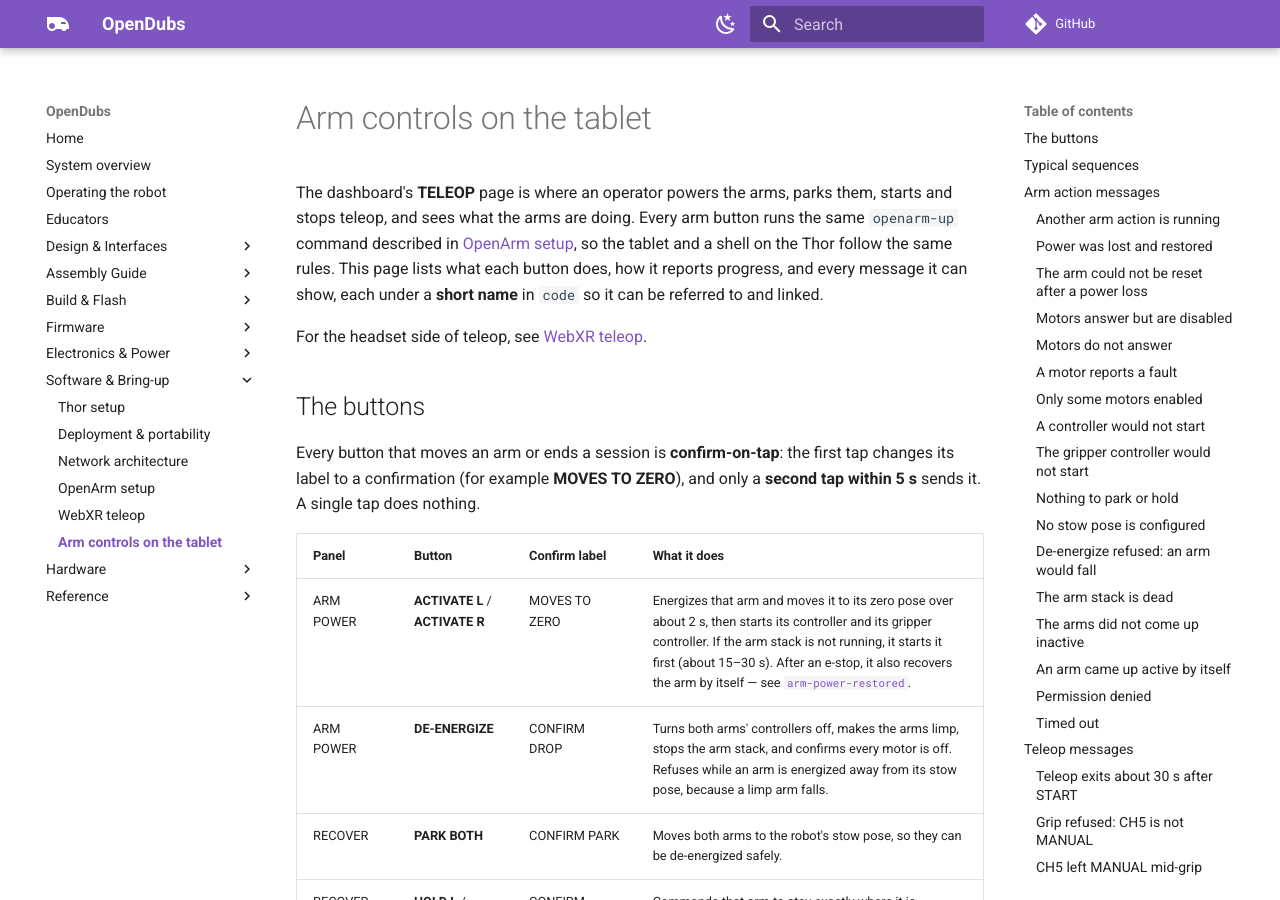
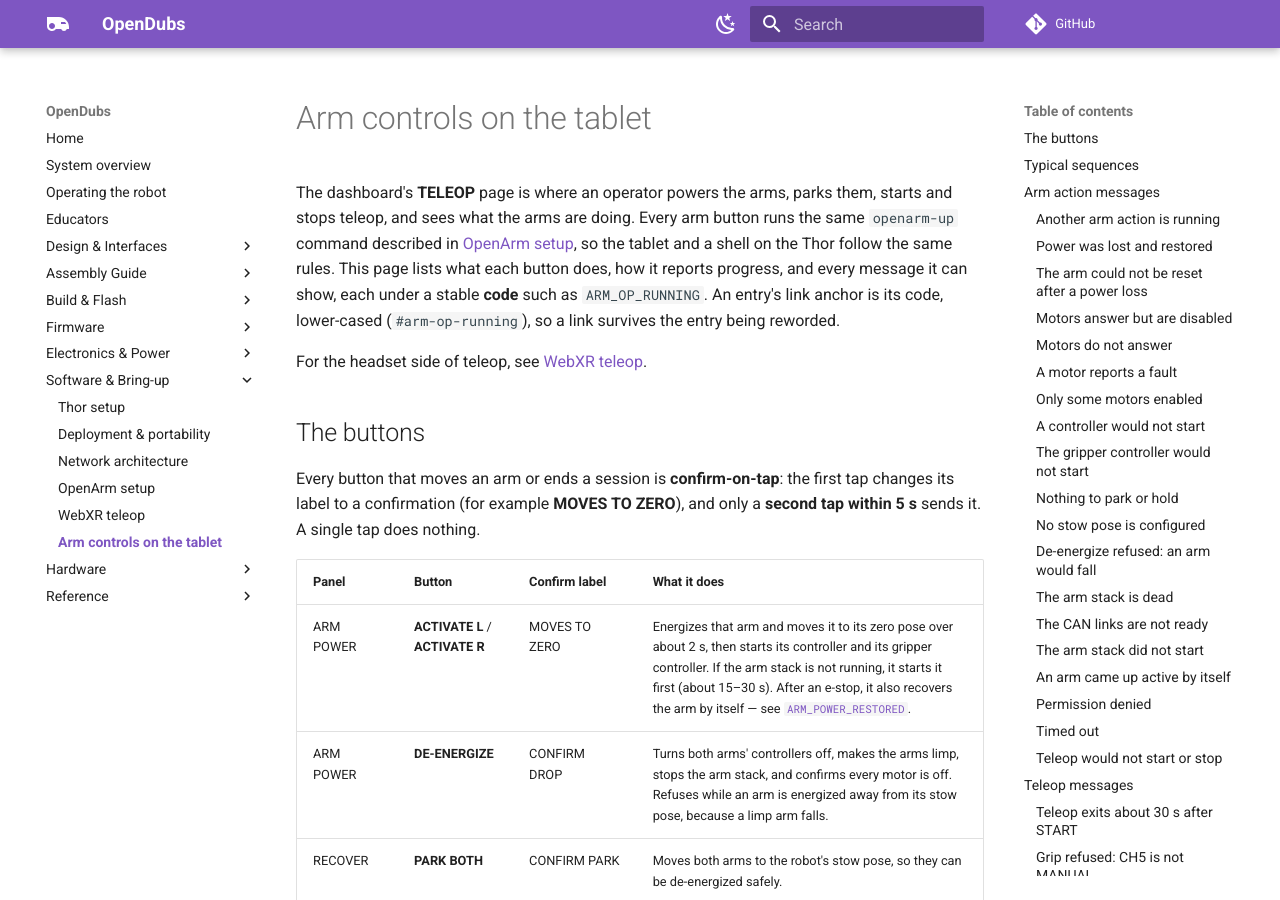
Before and after one commit to UW-Allen-School-Robotics/opendubs, an MkDocs documentation site: the page built from docs/arm-dashboard.md, in a window 1280 px wide and 900 px high. Built offline with MkDocs 1.6.1 and Material for MkDocs 9.7.7, drawn with Linux system fonts in a browser that asks for light colours; comment, search, counter and statistics services are not loaded; some of the changed text lies outside the part shown.

Commit message:
docs(arms): message names become troubleshooting-registry codes
Each arm and teleop message in docs/arm-dashboard.md now carries a registry
code (ARM_OP_RUNNING, ARM_MOTORS_SILENT, ARM_TELEOP_GRIP_REFUSED_MODE, ...)
and is anchored as the code lower-cased, per the Docs lane's registry design,
so the dashboard's "?" links and the generated reference page can share
them. The five names the design proposed for the arms are used as given; the
rest are this lane's. 'The stack did not start' is split into
ARM_CAN_NOT_READY and ARM_STACK_START_FAILED, and ARM_SERVICE_FAILED (teleop
would not start or stop) is added. 27 codes, every anchor checked in the
built page.

Co-Authored-By: Claude Opus 5.5 <noreply@anthropic.com>

```diff
--- a/docs/arm-dashboard.md
+++ b/docs/arm-dashboard.md
@@ -4,7 +4,8 @@ The dashboard's **TELEOP** page is where an operator powers the arms, parks them
 teleop, and sees what the arms are doing. Every arm button runs the same `openarm-up` command
 described in [OpenArm setup](openarm-setup.md), so the tablet and a shell on the Thor follow the
 same rules. This page lists what each button does, how it reports progress, and every message it
-can show, each under a **short name** in `code` so it can be referred to and linked.
+can show, each under a stable **code** such as `ARM_OP_RUNNING`. An entry's link anchor is its code,
+lower-cased (`#arm-op-running`), so a link survives the entry being reworded.
 
 For the headset side of teleop, see [WebXR teleop](teleop-setup.md).
 
@@ -16,7 +17,7 @@ it. A single tap does nothing.
 
 | Panel | Button | Confirm label | What it does |
 |---|---|---|---|
-| ARM POWER | **ACTIVATE L** / **ACTIVATE R** | MOVES TO ZERO | Energizes that arm and moves it to its zero pose over about 2 s, then starts its controller and its gripper controller. If the arm stack is not running, it starts it first (about 15–30 s). After an e-stop, it also recovers the arm by itself — see [`arm-power-restored`](#arm-power-restored). |
+| ARM POWER | **ACTIVATE L** / **ACTIVATE R** | MOVES TO ZERO | Energizes that arm and moves it to its zero pose over about 2 s, then starts its controller and its gripper controller. If the arm stack is not running, it starts it first (about 15–30 s). After an e-stop, it also recovers the arm by itself — see [`ARM_POWER_RESTORED`](#arm-power-restored). |
 | ARM POWER | **DE-ENERGIZE** | CONFIRM DROP | Turns both arms' controllers off, makes the arms limp, stops the arm stack, and confirms every motor is off. Refuses while an arm is energized away from its stow pose, because a limp arm falls. |
 | RECOVER | **PARK BOTH** | CONFIRM PARK | Moves both arms to the robot's stow pose, so they can be de-energized safely. |
 | RECOVER | **HOLD L** / **HOLD R** | CONFIRM HOLD | Commands that arm to stay exactly where it is, stopping any motion in progress. |
@@ -45,7 +46,9 @@ motor count and faults, and the last arm action's message.
 These come from `openarm-up`, run by an arm button, and appear on the button and in the readiness
 list. The same text appears in a shell.
 
-### Another arm action is running {#arm-busy}
+### Another arm action is running {#arm-op-running}
+
+**Code:** `ARM_OP_RUNNING`
 
 **Shown as:** the button reads **BUSY — WAIT**; the line under the buttons reads
 *… refused: activate left is still running (12s)*.
@@ -56,6 +59,8 @@ such as the Shows page. Running two would mean two commands fighting over the sa
 **Do:** wait for the running action to finish, then press again.
 
 ### Power was lost and restored {#arm-power-restored}
+
+**Code:** `ARM_POWER_RESTORED`
 
 **Shown as:** in the action's output, *power was lost and restored (motors disabled under an active
 arm) -- resetting this arm*, followed by a normal activation.
@@ -69,11 +74,15 @@ as usual.
 
 ### The arm could not be reset after a power loss {#arm-reset-failed}
 
+**Code:** `ARM_RESET_FAILED`
+
 **Shown as:** *could not reset the arm after a power loss (hardware is '…', not inactive)*.
 
 **Do:** press **DE-ENERGIZE**, tap it again to confirm, then press **ACTIVATE** for that arm.
 
 ### Motors answer but are disabled {#arm-motors-disabled}
+
+**Code:** `ARM_MOTORS_DISABLED`
 
 **Shown as:** *the motors answer but are DISABLED, while the arm stack still has this arm active.*
 
@@ -82,6 +91,8 @@ as usual.
 **Do:** press **DE-ENERGIZE**, tap it again to confirm, then press **ACTIVATE** for that arm.
 
 ### Motors do not answer {#arm-motors-silent}
+
+**Code:** `ARM_MOTORS_SILENT`
 
 **Shown as:** *N of 8 motors do not answer on CAN. Not starting its controller.*
 
@@ -94,6 +105,8 @@ still do not answer, `openarm-motors status` on the Thor shows which motors are
 
 ### A motor reports a fault {#arm-motor-fault}
 
+**Code:** `ARM_MOTOR_FAULT`
+
 **Shown as:** *motor fault — id3:OVERVOLTAGE. Not starting its controller.* (the motor and its fault
 vary).
 
@@ -103,6 +116,8 @@ vary).
 
 ### Only some motors enabled {#arm-partial-enable}
 
+**Code:** `ARM_PARTIAL_ENABLE`
+
 **Shown as:** *the hardware went active but only N/8 motors enabled*.
 
 **Do:** press **DE-ENERGIZE**, tap it again to confirm, then **ACTIVATE**. If it happens again,
@@ -110,22 +125,28 @@ power-cycle the arms with the e-stop first.
 
 ### A controller would not start {#arm-controller-inactive}
 
+**Code:** `ARM_CONTROLLER_INACTIVE`
+
 **Shown as:** *right_controller is 'inactive', not active* (or *not loaded*).
 
 **Do:** **DE-ENERGIZE**, then **ACTIVATE**. If it repeats, the arm stack's log (`openarm-up logs` on
 the Thor) says why.
 
-### The gripper controller would not start {#arm-gripper-controller-missing}
+### The gripper controller would not start {#arm-gripper-controller-inactive}
+
+**Code:** `ARM_GRIPPER_CONTROLLER_INACTIVE`
 
 **Shown as:** a warning in the action's output: *…_gripper_controller is '…', not active. The arm
 will move, but TELEOP WILL NOT START*.
 
 **Means:** the arm works, but the teleop bridge needs both grippers' controllers and will exit about
-30 s after START without them ([`teleop-gripper-timeout`](#teleop-gripper-timeout)).
+30 s after START without them ([`ARM_TELEOP_GRIPPER_TIMEOUT`](#arm-teleop-gripper-timeout)).
 
 **Do:** **DE-ENERGIZE**, then **ACTIVATE** that arm again.
 
 ### Nothing to park or hold {#arm-not-active}
+
+**Code:** `ARM_NOT_ACTIVE`
 
 **Shown as:** *…: controller is not active — nothing to park* (or *nothing to hold*), or *stack is
 not running — nothing to park*.
@@ -136,6 +157,8 @@ not running — nothing to park*.
 
 ### No stow pose is configured {#arm-no-stow-pose}
 
+**Code:** `ARM_NO_STOW_POSE`
+
 **Shown as:** *…: no stow pose configured in /etc/opendubs/openarm-stow.conf*.
 
 **Means:** the robot has not been told where its arms are safe to rest. PARK refuses rather than
@@ -143,7 +166,9 @@ guess, because a wrong pose can drive an arm into the robot's head.
 
 **Do:** set the stow pose, per [OpenArm setup § Configuring the stow pose](openarm-setup.md#configuring-the-stow-pose).
 
-### De-energize refused: an arm would fall {#arm-down-refused}
+### De-energize refused: an arm would fall {#arm-down-would-drop}
+
+**Code:** `ARM_DOWN_WOULD_DROP`
 
 **Shown as:** *refusing — left still active, and 'inactive' removes torque: the arm goes limp and
 falls from wherever it is now.*
@@ -155,6 +180,8 @@ from, a shell on the Thor can say so explicitly: `openarm-up down --drop`.
 
 ### The arm stack is dead {#arm-stack-dead}
 
+**Code:** `ARM_STACK_DEAD`
+
 **Shown as:** *a DEAD stack is still holding the launch process — the controller_manager does not
 answer.*
 
@@ -164,10 +191,24 @@ answer.*
 motors are still energized with no controller, follow the options it prints — the arms hold their
 last command until something disables them.
 
-### The arms did not come up inactive {#arm-start-failed}
+### The CAN links are not ready {#arm-can-not-ready}
 
-**Shown as:** *arms did not reach 'inactive' in 30 s*, *launch exited*, *CAN links not ready —
-nothing launched*, or *no 'openarm' container*.
+**Code:** `ARM_CAN_NOT_READY`
+
+**Shown as:** *CAN links not ready — nothing launched*.
+
+**Means:** the arms' two CAN interfaces are missing or down, so the arm stack cannot reach the
+motors.
+
+**Do:** see [OpenArm setup § Troubleshooting](openarm-setup.md#troubleshooting): is the adapter
+plugged in, is its driver installed, is each link `ERROR-ACTIVE`.
+
+### The arm stack did not start {#arm-stack-start-failed}
+
+**Code:** `ARM_STACK_START_FAILED`
+
+**Shown as:** *arms did not reach 'inactive' in 30 s*, *launch exited*, *no 'openarm' container*, or
+*container would not start*.
 
 **Means:** the arm stack could not start. The first two point at the stack itself, the last two at
 the robot's provisioning.
@@ -176,6 +217,8 @@ the robot's provisioning.
 [OpenArm setup § Troubleshooting](openarm-setup.md#troubleshooting).
 
 ### An arm came up active by itself {#arm-came-up-active}
+
+**Code:** `ARM_CAME_UP_ACTIVE`
 
 **Shown as:** *an arm came up ACTIVE by itself — the controller config no longer starts arms
 inactive. stopping the stack now.*
@@ -186,7 +229,9 @@ moves an arm, so it must always be a deliberate step; `openarm-up` stops the sta
 **Do:** restore `hardware_components_initial_state: inactive` in the controller configuration; see
 [OpenArm setup § Start the arms inactive](openarm-setup.md#start-the-arms-inactive).
 
-### Permission denied {#arm-sudo}
+### Permission denied {#arm-sudo-denied}
+
+**Code:** `ARM_SUDO_DENIED`
 
 **Shown as:** *sudo: a password is required*.
 
@@ -194,19 +239,34 @@ moves an arm, so it must always be a deliberate step; `openarm-up` stops the sta
 
 **Do:** install the dashboard's sudoers rule (`kiosk-dashboard/deploy/opendubs-sudoers`).
 
-### Timed out {#arm-timeout}
+### Timed out {#arm-op-timeout}
+
+**Code:** `ARM_OP_TIMEOUT`
 
 **Shown as:** *activate timed out after 180s* (the action and its limit vary).
 
 **Do:** check `openarm-up status` on the Thor before pressing anything else: the action may have
 partly completed.
 
+### Teleop would not start or stop {#arm-service-failed}
+
+**Code:** `ARM_SERVICE_FAILED`
+
+**Shown as:** *systemctl start failed: …* or *systemctl stop returned …* under TELEOP.
+
+**Means:** the dashboard could not start or stop the teleop bridge's service.
+
+**Do:** check `systemctl status opendubs-teleop` and `journalctl -u opendubs-teleop` on the Thor. A
+*password is required* here is [`ARM_SUDO_DENIED`](#arm-sudo-denied).
+
 ## Teleop messages
 
 The bridge reports these in its log, `journalctl -u opendubs-teleop` on the Thor. **They are not yet
 shown on the tablet**, so when a grip appears to do nothing, this is where to look.
 
-### Teleop exits about 30 s after START {#teleop-gripper-timeout}
+### Teleop exits about 30 s after START {#arm-teleop-gripper-timeout}
+
+**Code:** `ARM_TELEOP_GRIPPER_TIMEOUT`
 
 **Shown as:** the SERVER badge drops back to STOPPED; the log ends with *Timed out waiting for left
 gripper action server*.
@@ -215,19 +275,25 @@ gripper action server*.
 
 **Do:** **ACTIVATE** both arms (which starts their gripper controllers), then **START** again.
 
-### Grip refused: CH5 is not MANUAL {#teleop-grip-refused-ch5}
+### Grip refused: CH5 is not MANUAL {#arm-teleop-grip-refused-mode}
+
+**Code:** `ARM_TELEOP_GRIP_REFUSED_MODE`
 
 **Shown as:** *RIGHT: grip refused -- CH5 is OFF, teleop needs MANUAL*.
 
 **Do:** set CH5 to MANUAL (the middle position), release the grip, and squeeze it again.
 
-### CH5 left MANUAL mid-grip {#teleop-stopped-ch5}
+### CH5 left MANUAL mid-grip {#arm-teleop-stopped-mode}
+
+**Code:** `ARM_TELEOP_STOPPED_MODE`
 
 **Shown as:** *RIGHT: CH5 is OFF -- disengaged, stopped where it is; re-grip in MANUAL*.
 
 **Do:** set CH5 back to MANUAL, release the grip, and squeeze again.
 
-### A hand stopped streaming {#teleop-tracking-lost}
+### A hand stopped streaming {#arm-teleop-tracking-lost}
+
+**Code:** `ARM_TELEOP_TRACKING_LOST`
 
 **Shown as:** *RIGHT: tracking lost (no pose data for > 0.50s)*, and if that hand was gripping,
 *disengaged on tracking loss -- stopped where it is*.
@@ -239,14 +305,18 @@ it was.
 **Do:** bring the controller back into view, release the grip, and squeeze again. Frequent losses
 with the controller in plain view point at the network.
 
-### Home refused {#teleop-home-refused}
+### Home refused {#arm-teleop-home-refused}
+
+**Code:** `ARM_TELEOP_HOME_REFUSED`
 
 **Shown as:** *RIGHT: A held but homing refused -- …*, where the reason is one of: CH5 is not
 MANUAL; no stow pose for this arm; the grip clutch is engaged; no joint data for this arm.
 
 **Do:** fix the stated reason — for the grip, release it first, then hold A or X.
 
-### The arm stops following {#teleop-unreachable}
+### The arm stops following {#arm-teleop-unreachable}
+
+**Code:** `ARM_TELEOP_UNREACHABLE`
 
 **Shown as:** the arm stops while the hand keeps moving; the log reads *RIGHT UNREACHABLE: target …
 | near limits: … | ignoring limits: … | same position, hand tilted 30 deg: …*.
@@ -258,7 +328,9 @@ reachable only with the hand at a different angle.
 **Do:** move the hand back the way it came. If it happens constantly, especially right after
 starting, restart the immersive session while facing the robot's forward.
 
-### The page loads but nothing moves {#teleop-cert}
+### The page loads but nothing moves {#arm-teleop-cert-not-accepted}
+
+**Code:** `ARM_TELEOP_CERT_NOT_ACCEPTED`
 
 **Shown as:** the teleop page is open in the Quest Browser, but no pose data reaches the robot (no
 *first pose data received* in the log).
@@ -269,7 +341,9 @@ silently.
 **Do:** open `https://<robot-address>:8766/` in the Quest Browser once and accept the warning, then
 reload the teleop page. See [WebXR teleop § Certificates](teleop-setup.md#certificates).
 
-### No joint data {#teleop-no-joint-data}
+### No joint data {#arm-joint-data-missing}
+
+**Code:** `ARM_JOINT_DATA_MISSING`
 
 **Shown as:** the TELEOP page's arm view says **no joint data**, or **STALE**, or the SESSION panel
 says **NO JOINT DATA**.
```
Also changed, not shown: notes/workplan-arms.md (+2 -2 lines).
